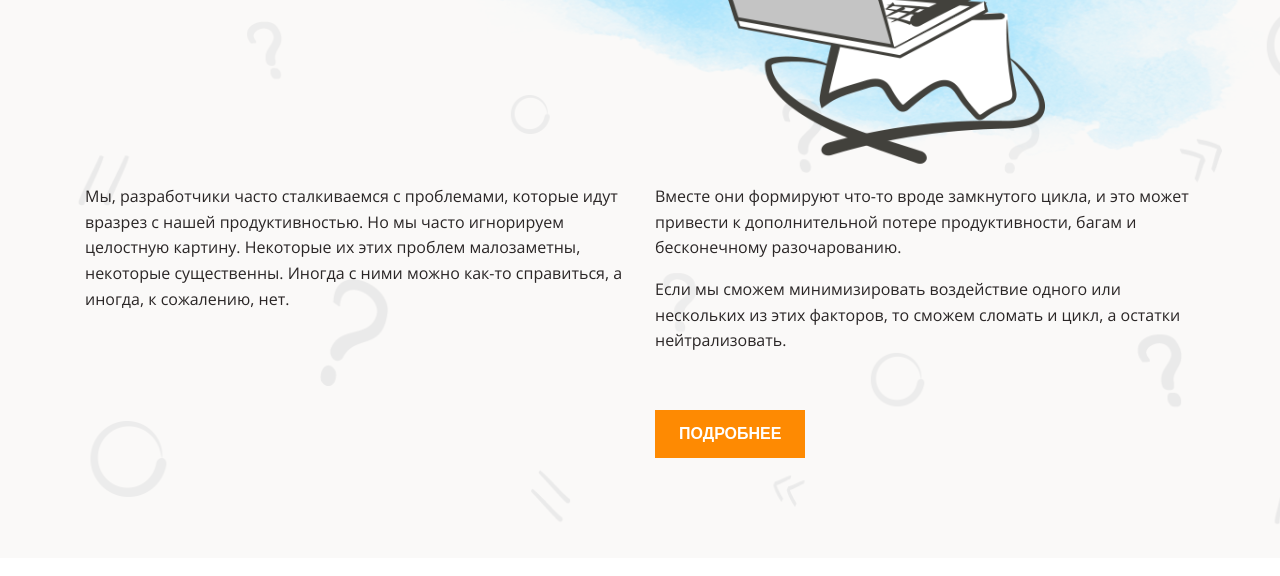
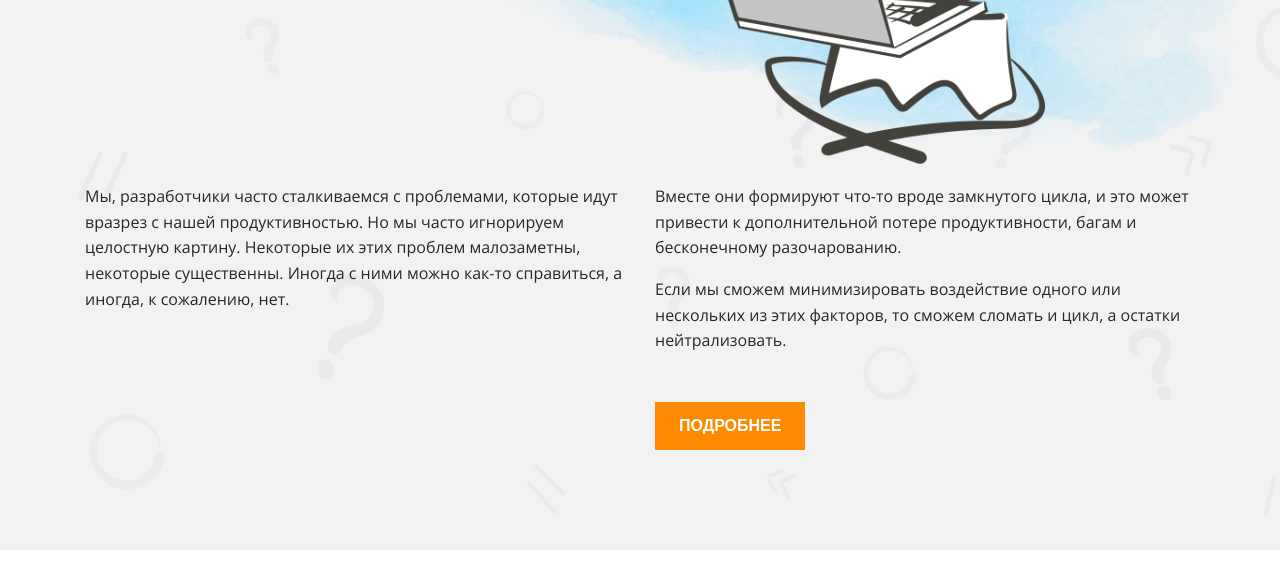
Before and after one commit to mrAnderson90/layout-designer-project-58, a website: page src/index.html in a window 1280 px wide. Shown: the part 376-952 px from the top of the page. Drawn offline with Linux system fonts and the light colour scheme.

Commit message:
Fix btn-main and main background color

```diff
--- a/src/styles/style.css
+++ b/src/styles/style.css
@@ -85,7 +85,7 @@ h4 {
 	width: 100%;
 	height: 100%;
 
-	background-color: var(--white-op);
+	background-color: var(--dark-op);
 	background-image: url("../assets/images/background.png");
 	background-size: cover;
 	background-repeat: no-repeat;
@@ -128,7 +128,7 @@ h4 {
 	display: inline-block;
 
 	padding: 12px 24px;
-	margin-top: 40px;
+	margin-top: 2em;
 
 	font: 700 16px/1.5 sans-serif;
 	text-decoration: none;
```
